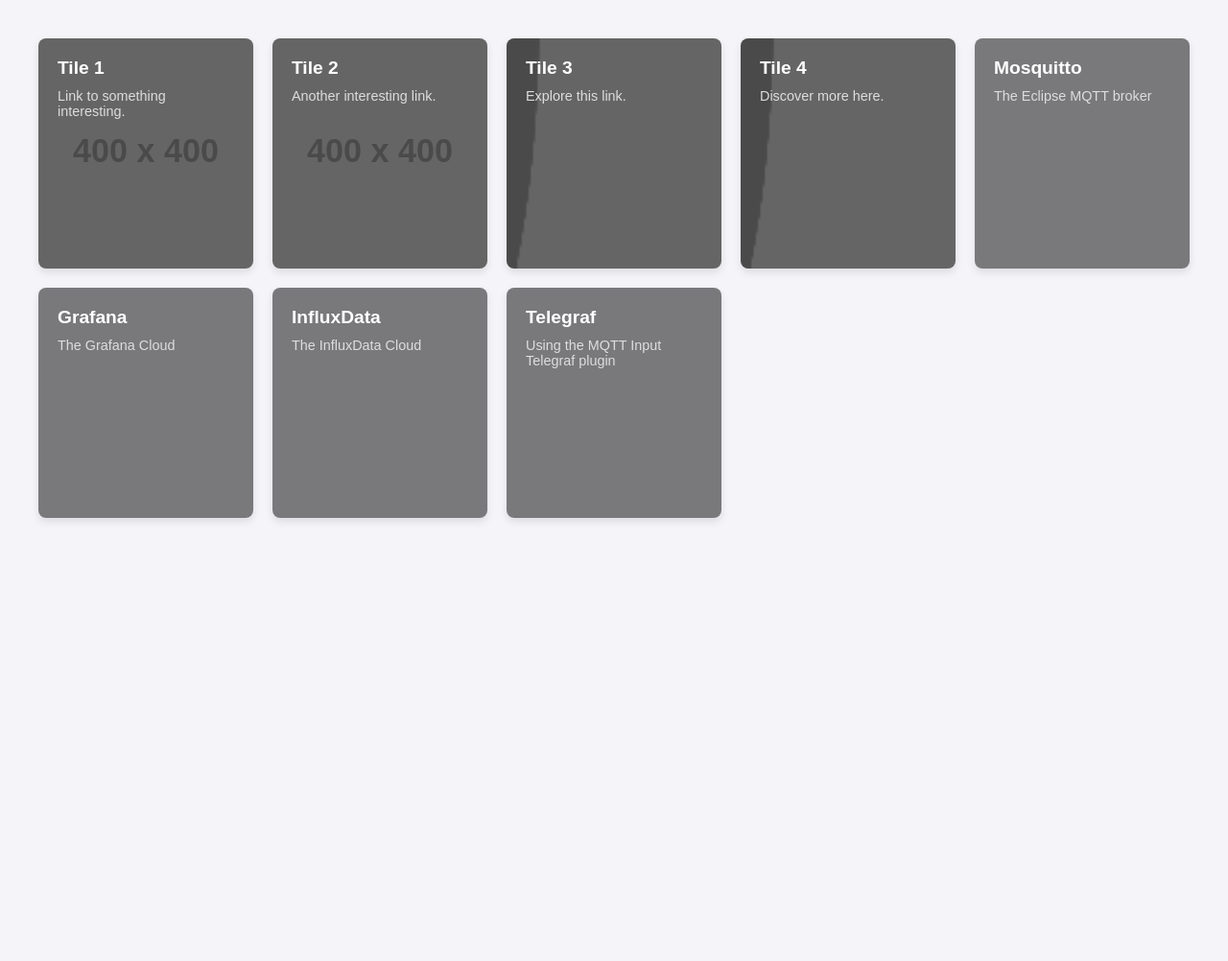
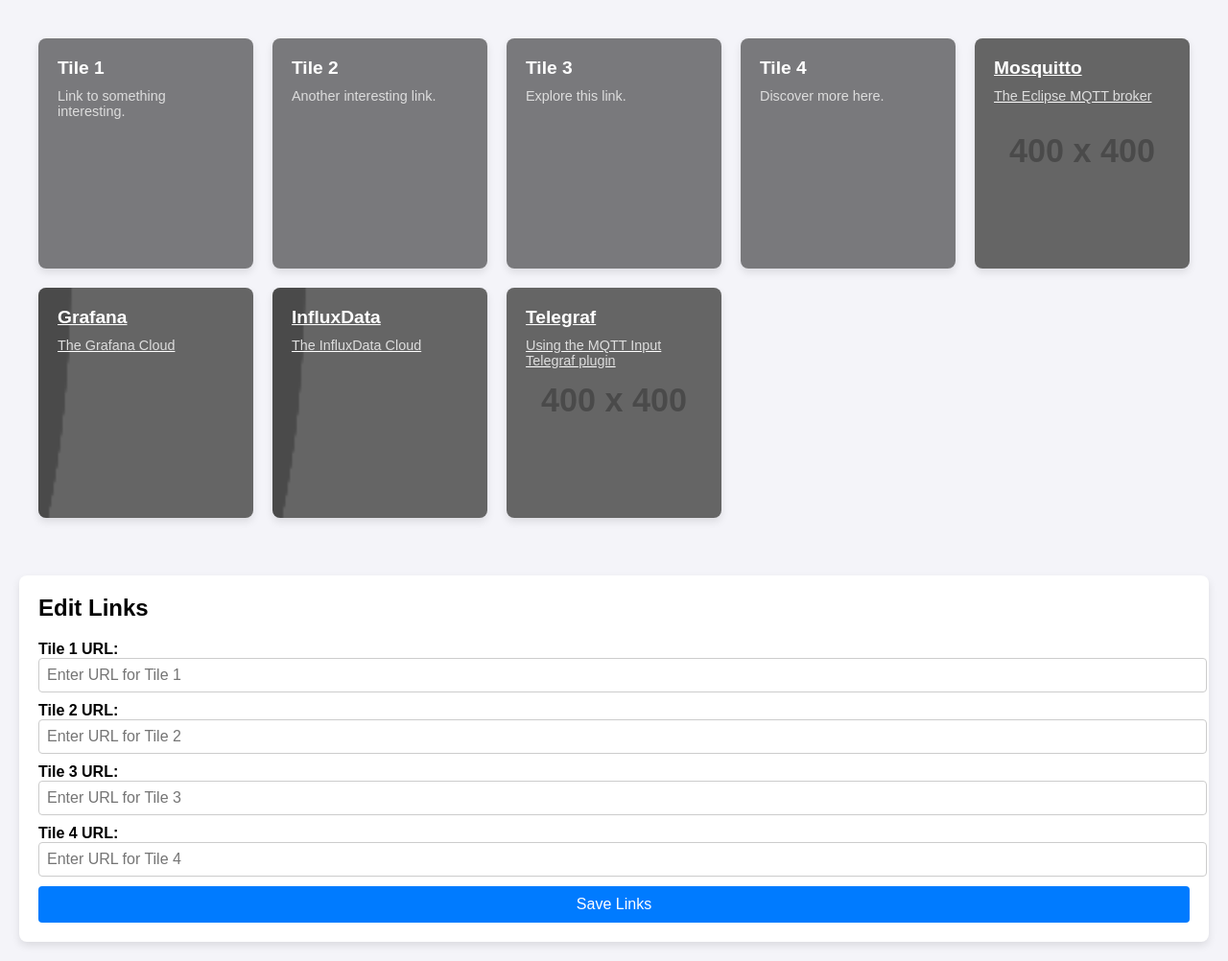
Before and after one commit to jforge/active-tiles, a plain HTML site: page index.html in a window 1280 px wide. Shown: the whole page at 96% size. Before the commit the page ends 800 px from the top, so only its background shows below. Drawn offline with Linux system fonts and the light colour scheme; placeholder pictures from the web are drawn by us.

Commit message:
added editable links

```diff
--- a/css/styles.css
+++ b/css/styles.css
@@ -18,12 +18,12 @@ body {
     border-radius: 8px;
     box-shadow: 0 4px 8px rgba(0, 0, 0, 0.1);
     padding: 20px;
-    text-decoration: none;
     color: #ffffff;
     transition: transform 0.2s, box-shadow 0.2s;
     position: relative;
     overflow: hidden;
     height: 200px; /* Set a fixed height for consistency */
+    cursor: pointer;
 }
 
 .tile::before {
@@ -64,6 +64,22 @@ body {
     background-image: url('https://via.placeholder.com/400/0000FF');
 }
 
+.tile5 {
+    background-image: url('https://via.placeholder.com/400/FF0000');
+}
+
+.tile6 {
+    background-image: url('https://via.placeholder.com/400/00FF00');
+}
+
+.tile7 {
+    background-image: url('https://via.placeholder.com/400/0000FF');
+}
+
+.tile8 {
+    background-image: url('https://via.placeholder.com/400/CAFEEE');
+}
+
 .tile h3 {
     margin-top: 0;
     margin-bottom: 10px;
@@ -75,3 +91,47 @@ body {
     font-size: 0.9em;
     color: #ddd;
 }
+
+.edit-links {
+    margin-top: 40px;
+    background-color: #fff;
+    padding: 20px;
+    border-radius: 8px;
+    box-shadow: 0 4px 8px rgba(0, 0, 0, 0.1);
+}
+
+.edit-links h2 {
+    margin-top: 0;
+}
+
+.edit-links form {
+    display: grid;
+    grid-template-columns: 1fr;
+    gap: 10px;
+}
+
+.edit-links label {
+    font-weight: bold;
+}
+
+.edit-links input[type="url"] {
+    padding: 8px;
+    font-size: 1em;
+    border-radius: 4px;
+    border: 1px solid #ccc;
+    width: 100%;
+}
+
+.edit-links button {
+    padding: 10px 15px;
+    font-size: 1em;
+    color: #fff;
+    background-color: #007BFF;
+    border: none;
+    border-radius: 4px;
+    cursor: pointer;
+}
+
+.edit-links button:hover {
+    background-color: #0056b3;
+}
--- a/index.html
+++ b/index.html
@@ -15,22 +15,23 @@
 </head>
 <body>
 <div class="tile-container">
-    <a href="#" class="tile tile1">
+    <div class="tile" id="tile1">
         <h3>Tile 1</h3>
         <p>Link to something interesting.</p>
-    </a>
-    <a href="#" class="tile tile2">
+    </div>
+    <div class="tile" id="tile2">
         <h3>Tile 2</h3>
         <p>Another interesting link.</p>
-    </a>
-    <a href="#" class="tile tile3">
+    </div>
+    <div class="tile" id="tile3">
         <h3>Tile 3</h3>
         <p>Explore this link.</p>
-    </a>
-    <a href="#" class="tile tile4" target="_blank" rel="noopener noreferrer">
+    </div>
+    <div class="tile" id="tile4">
         <h3>Tile 4</h3>
         <p>Discover more here.</p>
-    </a>
+    </div>
+
     <a href="https://mosquitto.org/" class="tile tile5" target="_blank" rel="noopener noreferrer">
         <h3>Mosquitto</h3>
         <p>The Eclipse MQTT broker</p>
@@ -48,5 +49,30 @@
         <p>Using the MQTT Input Telegraf plugin</p>
     </a>
 </div>
+
+<div class="edit-links">
+    <h2>Edit Links</h2>
+    <form id="linkForm">
+        <div>
+            <label for="link1">Tile 1 URL:</label>
+            <input type="url" id="link1" placeholder="Enter URL for Tile 1">
+        </div>
+        <div>
+            <label for="link2">Tile 2 URL:</label>
+            <input type="url" id="link2" placeholder="Enter URL for Tile 2">
+        </div>
+        <div>
+            <label for="link3">Tile 3 URL:</label>
+            <input type="url" id="link3" placeholder="Enter URL for Tile 3">
+        </div>
+        <div>
+            <label for="link4">Tile 4 URL:</label>
+            <input type="url" id="link4" placeholder="Enter URL for Tile 4">
+        </div>
+        <button type="submit">Save Links</button>
+    </form>
+</div>
+
+<script src="js/script.js"></script>
 </body>
 </html>
--- /dev/null
+++ b/js/script.js
@@ -0,0 +1,39 @@
+document.addEventListener("DOMContentLoaded", function () {
+    const linkForm = document.getElementById("linkForm");
+    const tiles = document.querySelectorAll(".tile");
+
+    // Function to apply links to tiles
+    function applyLinks() {
+        tiles.forEach((tile, index) => {
+            const linkInput = document.getElementById(`link${index + 1}`);
+            const url = linkInput.value || "#"; // Default to # if no URL is entered
+            tile.onclick = () => window.open(url, "_blank", 'noopener,noreferrer'); // Open link in a new tab
+        });
+    }
+
+    // Load existing links from local storage if available
+    function loadLinks() {
+        tiles.forEach((tile, index) => {
+            const savedLink = localStorage.getItem(`tileLink${index + 1}`);
+            const linkInput = document.getElementById(`link${index + 1}`);
+            if (savedLink) {
+                linkInput.value = savedLink;
+            }
+        });
+        applyLinks();
+    }
+
+    // Save links to local storage and apply them
+    linkForm.addEventListener("submit", function (e) {
+        e.preventDefault();
+        tiles.forEach((tile, index) => {
+            const linkInput = document.getElementById(`link${index + 1}`);
+            localStorage.setItem(`tileLink${index + 1}`, linkInput.value);
+        });
+        applyLinks();
+        alert("Links saved successfully!");
+    });
+
+    // Load links when the page is loaded
+    loadLinks();
+});
```
Also changed, not shown: img/grafana.jpg (added), robots.txt (added), 1 other file.
